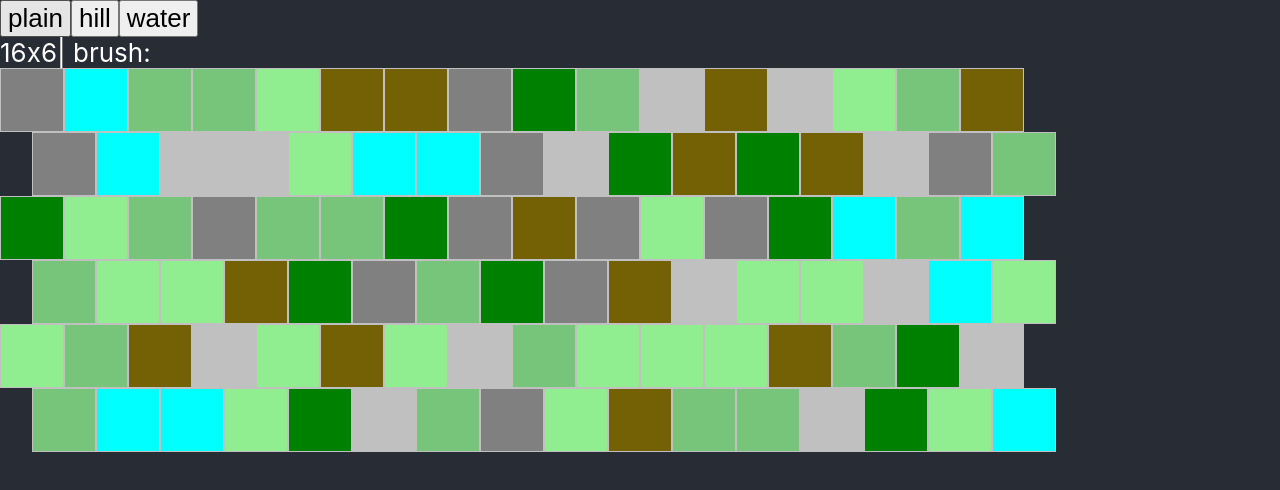
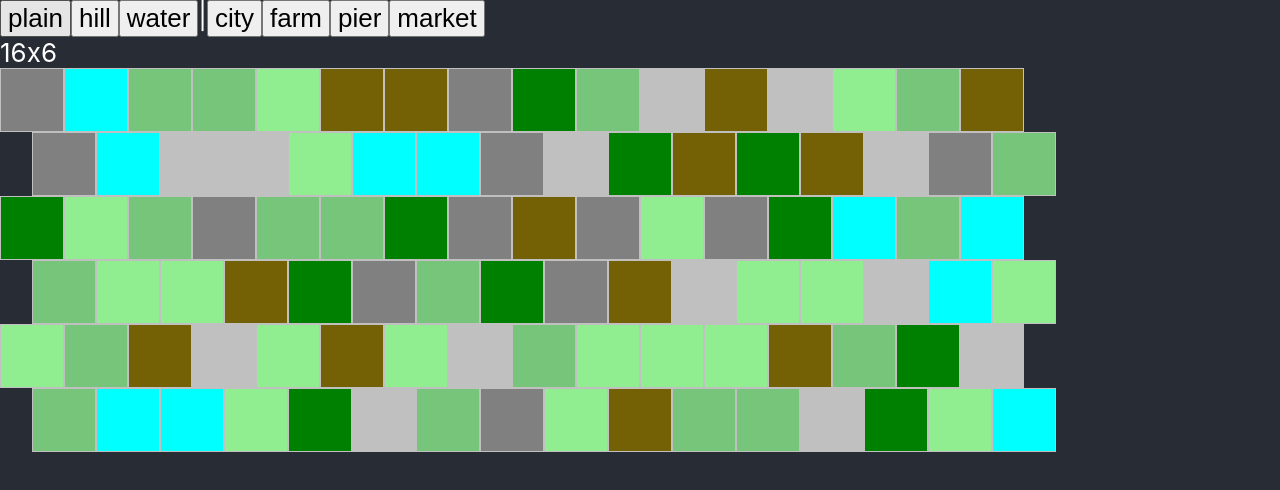
Before and after one commit to haoliu-dev/board-game, a React (Create React App) app: page / in a window 1280 px wide. Shown: the top 490 px of the page. Built offline with nearby package versions, Linux system fonts and the light colour scheme.

Commit message:
allow paint building

```diff
--- a/src/App.css
+++ b/src/App.css
@@ -41,6 +41,7 @@ body {
   border: solid thin silver;
   width: 64px;
   height: 64px;
+  font-size: 14px;
 }
 
 .hextile.first-col{
--- /dev/null
+++ b/src/engine/Building.ts
@@ -0,0 +1,8 @@
+export default class Building {
+  name: string;
+  level: number;
+  constructor(name:string, level:number) {
+    this.name = name;
+    this.level = level;
+  }
+}
--- a/src/engine/hextile.ts
+++ b/src/engine/hextile.ts
@@ -15,6 +15,7 @@ export default class HexTile {
 
   terrain: Terrain;
   overlays: Array<TileOverlay>;
+  building: String|null;
   entities: Array<Entity>;
 
 
@@ -23,6 +24,7 @@ export default class HexTile {
     this.x = x;
     this.y = y;
     this.terrain = new Terrain(TERRAINS[Math.floor(Math.random() * TERRAINS.length)]);
+    this.building = null;
     this.overlays = [];
     this.entities = [];
   }
--- a/src/ui/GameEditorUI.js
+++ b/src/ui/GameEditorUI.js
@@ -1,5 +1,7 @@
 import React from 'react';
 import Game from '../engine/Game';
+import Building from '../engine/Building';
+import Terrain from '../engine/Terrain';
 import HexmapUI from './HexmapUI.js';
 
 export default class GameEditorUI extends React.Component {
@@ -11,30 +13,83 @@ export default class GameEditorUI extends React.Component {
       game: game,
       brush: null,
     };
+    this.createEventHandlers();
   }
 
+
   render() {
-    const terrainBrushes = ['plain', 'hill', 'water'].map(terrain => {
+    const terrainBrushes = ['plain', 'hill', 'water'].map(terrainName => {
       return (
-        <button key={`brush-${terrain}`} onClick={() => this.toggleBrush(terrain)}
-          className={this.state.brush === terrain ? 'selected' : ''}>
-          {terrain}
+        <button key={`terrain-${terrainName}`}
+          onClick={() => this.toggleBrush({ type: 'terrain', name: terrainName })}
+          className={this.state.brush?.name === terrainName ? 'selected' : ''}>
+          {terrainName}
         </button>
 
       )
-    })
+    });
+    const buildingBrushes = ['city', 'farm', 'pier', 'market'].map(buildingName => {
+      return (
+        <button key={`building-${buildingName}`}
+          onClick={() => this.toggleBrush({ type: 'building', name: buildingName })}
+          className={this.state.brush?.name === buildingName ? 'selected' : ''}>
+          {buildingName}
+        </button>
+
+      )
+    });
     return (
       <div>
         <div className="toolbar">
           {terrainBrushes}
+          | {buildingBrushes}
         </div>
-        <HexmapUI mode='edit' map={this.state.game.map} brush={this.state.brush}></HexmapUI>
+        <HexmapUI
+          mode='edit'
+          map={this.state.game.map}
+          brush={this.state.brush}
+          onTileClick={this.onTileClick}
+        ></HexmapUI>
       </div>
     );
   }
 
   toggleBrush(brush) {
     const oldBrush = this.state.brush;
-    this.setState({ brush: (brush === oldBrush ? null : brush) });
+    this.setState({ brush: (brush.name === oldBrush?.name ? null : brush) });
+  }
+
+  createEventHandlers() {
+    // on Hextile clicked:
+    // if a brush is selected, replce the tile terrain or add building
+    // it requires the Hextile component to be passed in so we can force update the component
+    this.onTileClick = (component, hextile) => {
+      const brush = this.state.brush || {};
+      switch (brush.type) {
+        case 'terrain':
+          // set terrain as in the brush
+          hextile.terrain = new Terrain(this.state.brush.name);
+          component.forceUpdate();
+          break;
+        case 'building':
+          // if same buildeing is there, upgrade to up to level 3, then remove it
+          if(hextile.building?.name === brush.name) {
+            if(hextile.building.level<3) {
+              hextile.building.level+=1;
+            } else {
+              hextile.building = null;
+            }
+          } else { // otherwise, add the new building
+            hextile.building = new Building(brush.name, 1);
+
+          }
+          component.forceUpdate();
+          break;
+        default:
+          console.error('unrecognized brush');
+          console.log(this.state.brush);
+      }
+    }
+
   }
 }
--- a/src/ui/HexmapUI.js
+++ b/src/ui/HexmapUI.js
@@ -1,6 +1,5 @@
 
 import React from 'react';
-import Terrain from '../engine/Terrain';
 import HextileUI from './HextileUI';
 
 export default class HexmapUI extends React.Component {
@@ -13,33 +12,15 @@ export default class HexmapUI extends React.Component {
     this.mapWidthPx = this.props.map.width * 64 + 32;
     this.mapHeightPx = this.props.map.height * 64;
 
-    if (props.mode === 'edit') {
-      this.setEditMode();
-    }
-  }
-
-  setEditMode() {
-    // on Hextile clicked:
-    // if a brush is selected, replce the tile terrain or add overlay
-    // it requires the Hextile component to be passed in so we can force update the component
-    this.onTileClick = (component, hextile) => {
-      if (this.props.brush) {
-        hextile.terrain = new Terrain(this.props.brush);
-        component.forceUpdate();
-        console.log(hextile);
-      }
-    }
-
   }
 
   render() {
     const tiles = this.props.map.tiles.map(t =>
-      <HextileUI key={t.x + ":" + t.y} hextile={t} onClick={this.onTileClick}></HextileUI>
+      <HextileUI key={t.x + ":" + t.y} hextile={t} onClick={this.props.onTileClick}></HextileUI>
     );
     return (
       <div>
         {this.props.map.width}x{this.props.map.height}
-        | brush: {this.props.brush}
         <div className="hextile-container" style={{ width: this.mapWidthPx, height: this.mapHeightPx }}>
           {tiles}
         </div>
--- a/src/ui/HextileUI.js
+++ b/src/ui/HextileUI.js
@@ -15,11 +15,12 @@ export default class HextileUI extends React.Component {
   render() {
     const hextile = this.props.hextile;
     const firstColClassName = ((hextile.y === 0) && (hextile.x % 2 === 1)) ? 'first-col' : '';
+    const building = hextile.building ? (<span>{`${hextile.building.name}(${hextile.building.level})`}</span>) : null;
     return (
       <div className={`hextile ${firstColClassName} terrain-${hextile.terrain.name}`}
         onClick={() => this.onClick(this, this.props.hextile)}
       >
-
+        {building}
       </div>
     );
 
```
